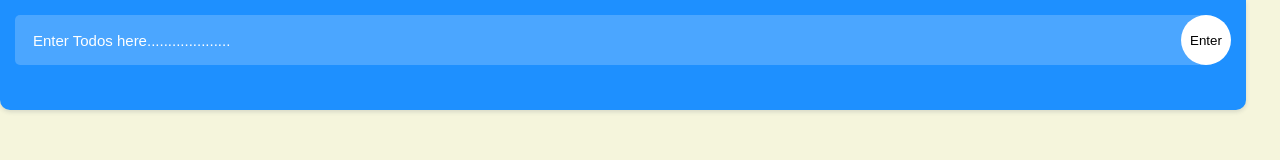
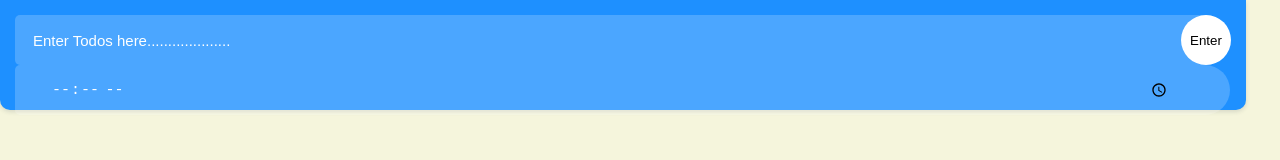
Before and after one commit to Jeffbuchi/Venture-garden-to-do-app, a plain HTML site: page index.html in a window 1280 px wide. Drawn offline with Linux system fonts and the light colour scheme.

Commit message:
adding time to the to do list

```diff
--- a/index.html
+++ b/index.html
@@ -8,8 +8,10 @@
      </head>
 
      <body>
+
         <header>
             <input type="text" placeholder="Enter Todos here...................." id="item">
+            <input type="time" placeholder="Record time..." id="item">
             <button id="add">Enter</button>
         </header>
 
```
